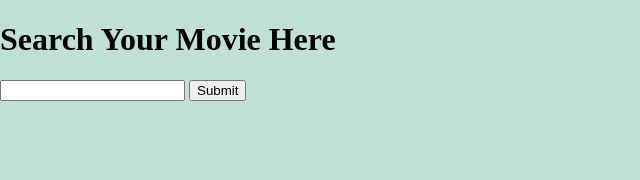
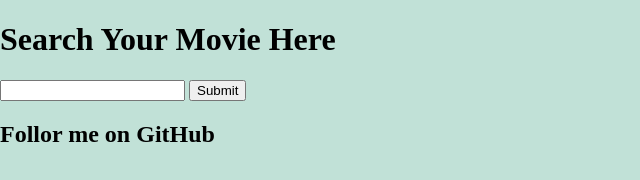
Before and after one commit to SholaNur/omdb-api-open-data, a plain HTML site: page index.html in a window 1280 px wide. Shown: the whole page, without its empty margins (0-640 px from the left). Drawn offline with Linux system fonts and the light colour scheme.

Commit message:
added footer

```diff
--- a/index.html
+++ b/index.html
@@ -19,7 +19,9 @@
     <div id="myDiv">
 
     </div>
-
+    <footer>
+        <h2>Follor me on GitHub </h2>
+    </footer>
     <script src="script.js"></script>
 </body>
 
```
